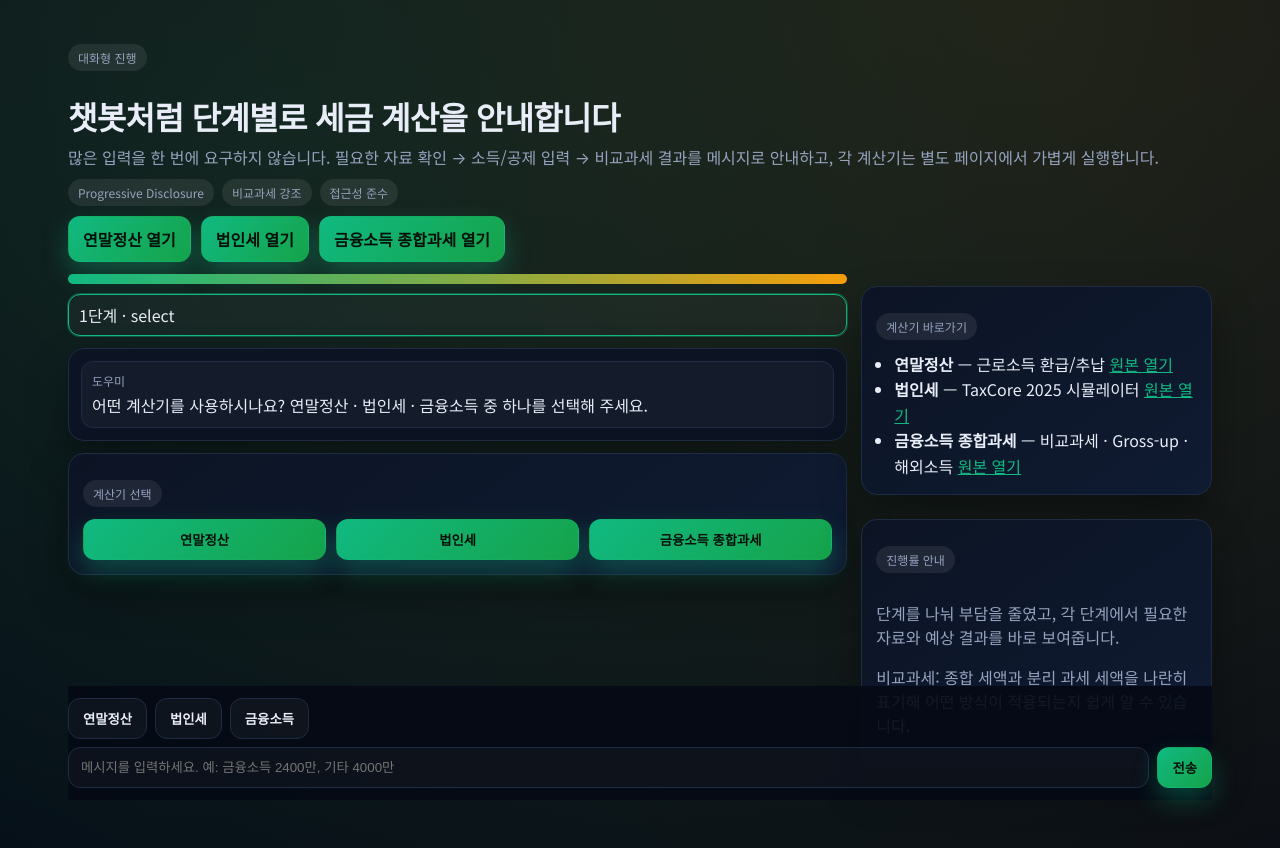
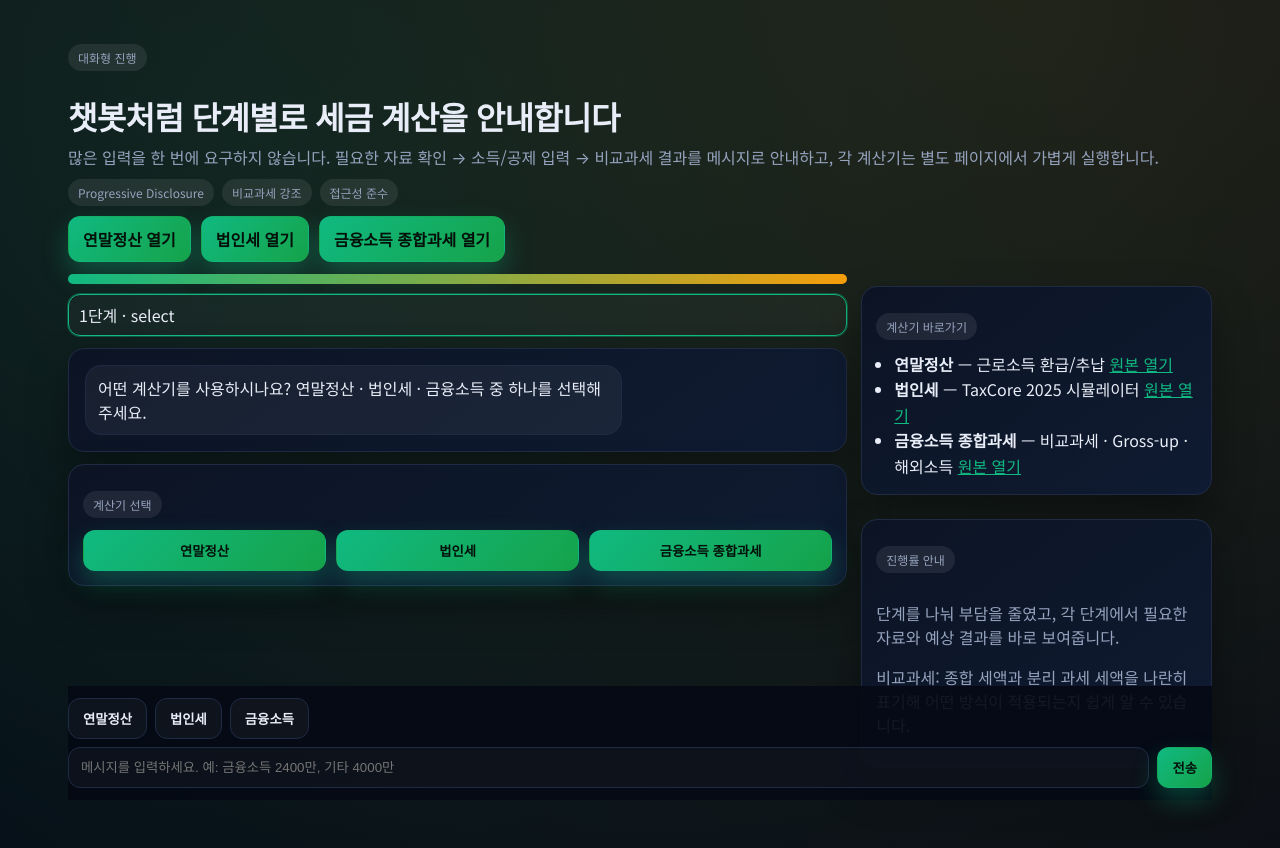
Before and after one commit to wonhyungLee/tax3, a React (Vite) app in the folder tax-unified-platform/: page / in a window 1280 px wide. Shown: the top 848 px of the page. Built offline with nearby package versions, Linux system fonts and the light colour scheme.

Commit message:
Refine chat UI and conversational parsing

```diff
--- a/tax-unified-platform/src/App.jsx
+++ b/tax-unified-platform/src/App.jsx
@@ -18,9 +18,10 @@ const docChecklist = [
 const formatKRW = (n) => Number(n || 0).toLocaleString('ko-KR');
 
 const ChatBubble = ({ role, children }) => (
-  <div className={`bubble ${role}`}>
-    <div className="bubble-role">{role === 'bot' ? '도우미' : '사용자'}</div>
-    <div className="bubble-body">{children}</div>
+  <div className={`bubble-row ${role === 'user' ? 'me' : ''}`}>
+    <div className={`bubble ${role}`}>
+      <div className="bubble-body">{children}</div>
+    </div>
   </div>
 );
 
@@ -85,11 +86,39 @@ function ChatWizard() {
 
   const pushMessage = (role, text) => setMessages((prev) => [...prev, { role, text }]);
 
+  const financialAdvice = (data) => {
+    const fin = Number(data.financialIncome) || 0;
+    const other = Number(data.otherIncome) || 0;
+    const gross = Number(data.grossUpRate || 0);
+    const threshold = 20_000_000;
+    if (!fin) return '금융소득 금액을 알려주시면 종합 vs 분리 어느 쪽이 더 큰지 안내해 드릴게요.';
+    const separateTax = fin * 0.14;
+    const progressive = (income) => {
+      if (income <= 14_000_000) return income * 0.06;
+      if (income <= 50_000_000) return 840000 + (income - 14_000_000) * 0.15;
+      if (income <= 88_000_000) return 6240000 + (income - 50_000_000) * 0.24;
+      return 15440000 + (income - 88_000_000) * 0.35;
+    };
+    const grossUpAdd = fin > threshold ? (fin - threshold) * gross : 0;
+    const comprehensiveTax = progressive(Math.max(other + Math.max(fin - threshold, 0) + grossUpAdd, 0)) + threshold * 0.14;
+    const picked = comprehensiveTax >= separateTax ? '종합과세 금액이 더 커서 종합으로 비교과세 적용' : '14% 전액 분리과세가 더 큼';
+    return [
+      `금융소득 ${formatKRW(fin)} / 기타소득 ${formatKRW(other)} / Gross-up ${gross}`,
+      `종합 방식(초과+누진세): 약 ₩${formatKRW(Math.round(comprehensiveTax))}, 분리: 약 ₩${formatKRW(Math.round(separateTax))}`,
+      picked,
+    ].join(' · ');
+  };
+
   const handleSelectCalculator = (id) => {
     setCalculator(id);
     setStep('docs');
     pushMessage('user', `${calculators.find((c) => c.id === id)?.name} 계산기를 선택했어요.`);
-    pushMessage('bot', '자료 준비 여부를 체크하고 다음 단계로 이동해 주세요.');
+    pushMessage(
+      'bot',
+      id === 'financial'
+        ? '자료 준비 후 금융소득/기타소득을 입력하면 종합 vs 분리 비교 결과를 바로 알려드릴게요.'
+        : '자료 준비 여부를 체크하고 다음 단계로 이동해 주세요.',
+    );
   };
 
   const toggleDoc = (item) => {
@@ -122,11 +151,12 @@ function ChatWizard() {
       `금융소득: ${formatKRW(answers.financialIncome)} / 기타소득: ${formatKRW(answers.otherIncome)} / Gross-up 비율: ${answers.grossUpRate}`,
     );
     setStep('review');
-    pushMessage('bot', '계산 결과와 종합 vs 분리 비교를 아래 카드에서 확인하세요.');
+    pushMessage('bot', financialAdvice({ ...answers, ...{ financialIncome: answers.financialIncome, otherIncome: answers.otherIncome, grossUpRate: answers.grossUpRate } }));
   };
 
   const handleBasicNext = () => {
-    pushMessage('bot', '선택한 계산기 페이지로 이동해 계속 입력하세요.');
+    const name = calculators.find((c) => c.id === calculator)?.name || '계산기';
+    pushMessage('bot', `${name} 페이지를 열어 세부 항목을 입력하세요. 자료가 준비되지 않아도 저장 없이 브라우저에서만 처리됩니다.`);
     setStep('review');
   };
 
@@ -198,7 +228,7 @@ function ChatWizard() {
   const quickReplies = () => {
     if (step === 'select') return ['연말정산', '법인세', '금융소득'];
     if (step === 'docs') return ['준비 완료', '간소화 PDF 있음', '배당 원천징수내역 준비'];
-    if (step === 'financialIncome') return ['금융 24000000 기타 40000000 gross 0.1'];
+    if (step === 'financialIncome') return ['금융 24000000 기타 40000000 gross 0.1', '조언'];
     if (step === 'review') return calculators.map((c) => `${c.name} 열기`);
     return [];
   };
--- a/tax-unified-platform/src/index.css
+++ b/tax-unified-platform/src/index.css
@@ -89,26 +89,44 @@ a { color: inherit; text-decoration: none; }
 .messages {
   display: flex;
   flex-direction: column;
-  gap: 10px;
-  padding: 12px;
+  gap: 8px;
+  padding: 16px;
   border: 1px solid var(--border);
   border-radius: var(--radius);
-  background: var(--panel);
+  background: linear-gradient(145deg, var(--panel), var(--card));
   box-shadow: var(--shadow);
-  max-height: 420px;
+  max-height: 440px;
   overflow: auto;
 }
 
-.bubble {
-  padding: 10px;
-  border-radius: 12px;
-  border: 1px solid var(--border);
+.bubble-row {
+  display: flex;
+  justify-content: flex-start;
 }
 
-.bubble.bot { background: rgba(255,255,255,0.03); }
-.bubble.user { background: rgba(16,185,129,0.12); border-color: rgba(16,185,129,0.4); }
+.bubble-row.me {
+  justify-content: flex-end;
+}
 
-.bubble-role { font-size: 12px; color: var(--muted); margin-bottom: 4px; }
+.bubble {
+  max-width: 72%;
+  padding: 10px 12px;
+  border-radius: 16px;
+  border: 1px solid var(--border);
+  line-height: 1.5;
+  word-break: break-word;
+}
+
+.bubble.bot {
+  background: rgba(255,255,255,0.05);
+}
+
+.bubble.user {
+  background: linear-gradient(135deg, var(--accent), #1dd1a1);
+  color: #04100a;
+  border-color: transparent;
+  box-shadow: 0 10px 24px rgba(16,185,129,0.28);
+}
 
 .card {
   background: linear-gradient(145deg, var(--panel), var(--card));
```
